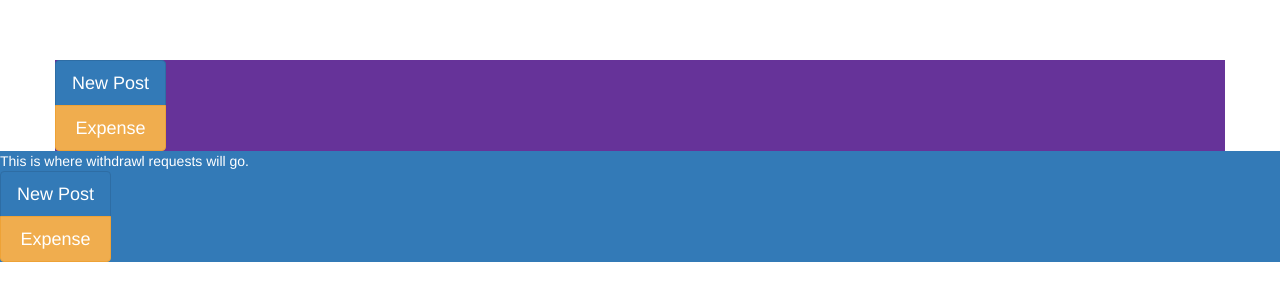
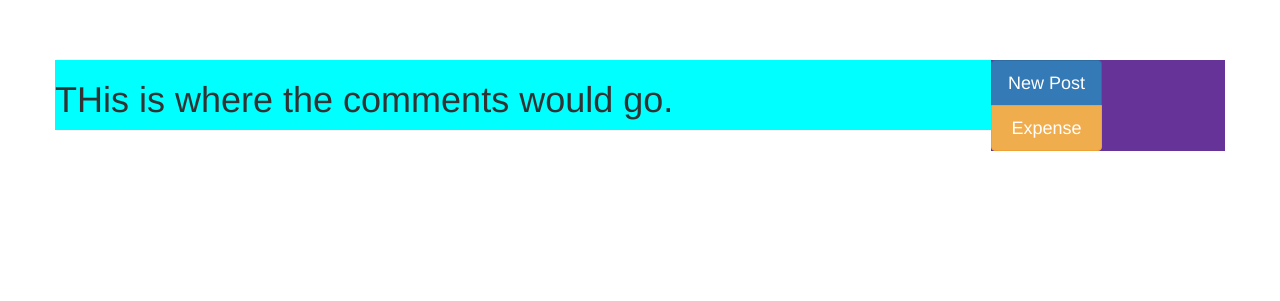
Before and after one commit to amovfx/artemiss, a Flask app: template flaskserv/socialnet/tribes/templates/tribe.html in a window 1280 px wide. Shown: the top 301 px of the page. Run offline with Flask 2, Linux system fonts and the light colour scheme; the template is opened without the code that fills it, so the values that code supplies are empty; some libraries are stand-ins or nearby versions.

Commit message:
adding text

```diff
--- a/flaskserv/socialnet/tribes/templates/tribe.html
+++ b/flaskserv/socialnet/tribes/templates/tribe.html
@@ -14,33 +14,18 @@
 <div class="container">
     <div class="row" id="content">
         <div class="col" id="comments">
-
+        <h1>THis is where the comments would go.</h1>
         </div>
         <div class="col sticky-top" id="menu">
-        <div class="btn-group-vertical m-5">
-            <a href='#' class="btn btn-primary btn-lg" role="button">New Post</a>
-            <a href='#' class="btn btn-warning btn-lg" role="button">Expense</a>
-        </div>
+            <div class="btn-group-vertical m-5">
+                <a href='#' class="btn btn-primary btn-lg" role="button">New Post</a>
+                <a href='#' class="btn btn-warning btn-lg" role="button">Expense</a>
+            </div>
         </div>
 
     </div>
 </div>
-<div class="row-md-4 bg-primary">
-    <div class="col md-4 p-2">
-        <div class="col">
-            This is where withdrawl requests will go.
 
-        </div>
-        <div class="col">
-        </div>
-        </div>
-    <div class="col">
-        <div class="btn-group-vertical m-5 sticky-top">
-            <a href='#' class="btn btn-primary btn-lg" role="button">New Post</a>
-            <a href='#' class="btn btn-warning btn-lg" role="button">Expense</a>
-        </div>
-    </div>
-</div>
 
 <style>
     .tribe-header {
@@ -50,10 +35,14 @@
     }
 
     #comments {
+        float: left;
         background-color: aqua;
+        width: 80%;
     }
     #menu {
+        float: left;
         background-color: rebeccapurple;
+        width: 20%
     }
 
 
```
